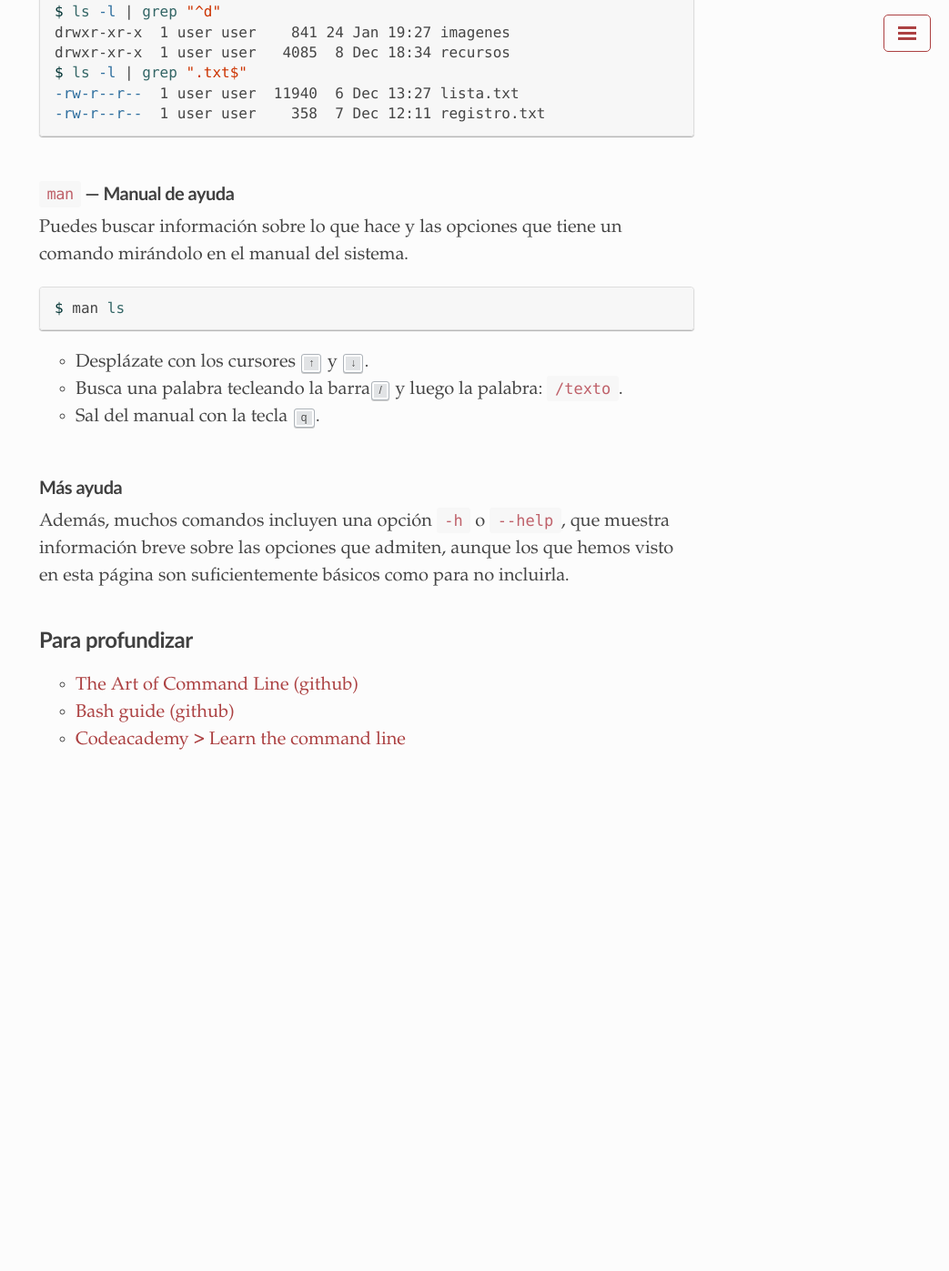
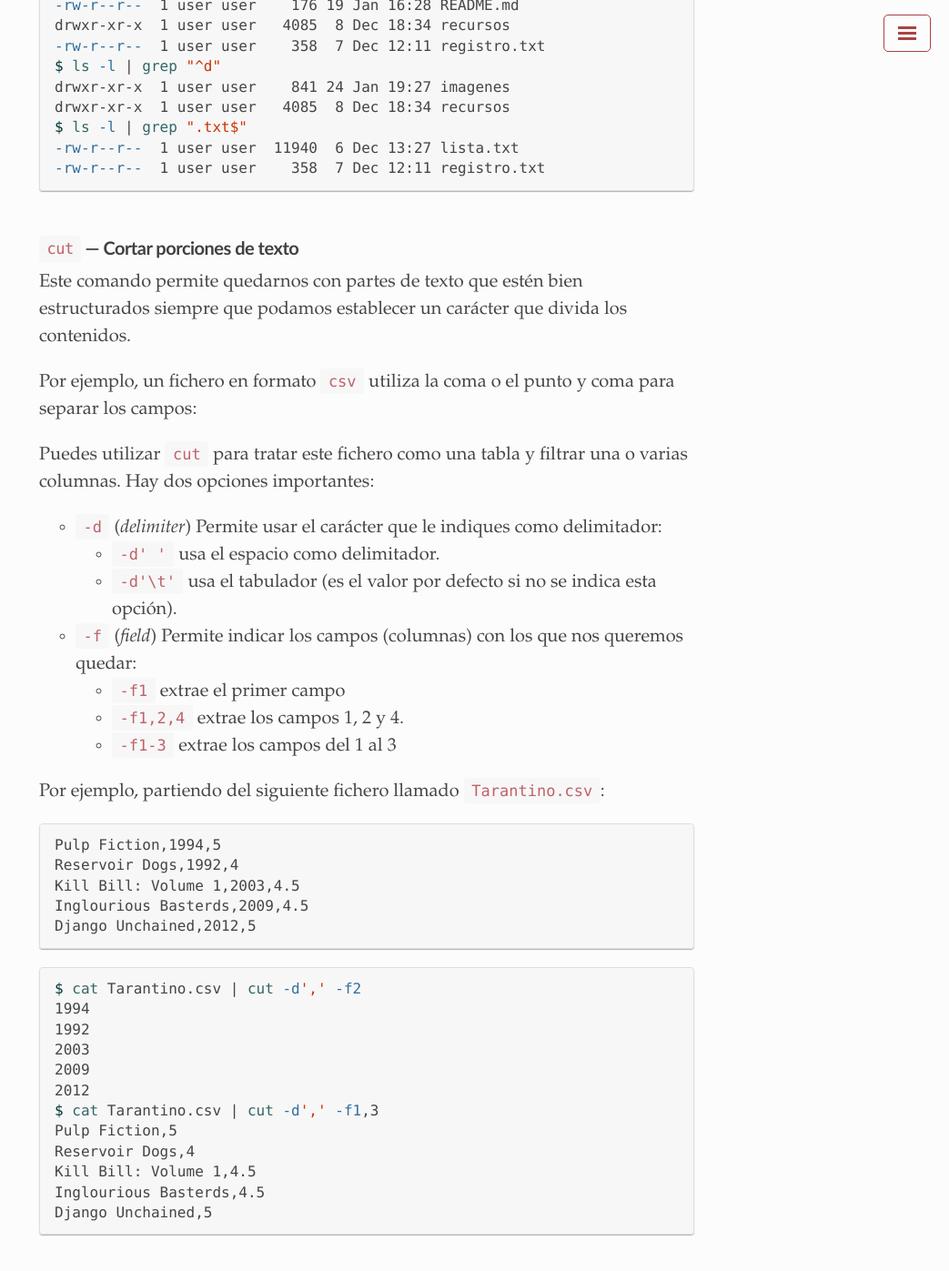
Before and after one commit to santi-gf/santi-gf.github.io, a Jekyll site: the page built from terminal-linux.md, in a window 1280 px wide and 1400 px high, scrolled down 10327 px. Shown: the top 1397 px of the window at 91% size, without its empty margins (237-1280 px from the left). Built offline with Jekyll 4.4.1, drawn with Linux system fonts in a browser that asks for light colours; a style sheet for code colours, icons or effects is not loaded; before the commit the page ends 11235 px from its top, so only the background shows below that; some of the changed text lies outside the part shown.

Commit message:
Updated terminal-linux.md

````diff
--- a/terminal-linux.md
+++ b/terminal-linux.md
@@ -16,9 +16,15 @@ h3 {
   -ms-user-select: none;
   user-select: none;
 }
+.text-tip::before {
+    content:"➜";
+    float: left;
+    padding-right: 5px;
+}
 .text-tip {
     color: #941818;
 }
+
 </style>
 
 * Toc
@@ -343,7 +349,7 @@ $ cat /etc/passwd | grep "^root"
 root:x:0:0:root:/root:/bin/bash
 ```
 
-> ➜ Al usar `grep` es recomendable escribir el término entre comillas, aunque si el patrón que escribimos no contiene espacios no es necesario.
+> Al usar `grep` es recomendable escribir el término entre comillas, aunque si el patrón que escribimos no contiene espacios no es necesario.
 {:.text-tip}
 
 
@@ -363,6 +369,47 @@ $ ls -l | grep ".txt$"
 -rw-r--r--  1 user user  11940  6 Dec 13:27 lista.txt
 -rw-r--r--  1 user user    358  7 Dec 12:11 registro.txt
 ```
+
+
+### `cut` --- Cortar porciones de texto
+
+Este comando permite quedarnos con partes de texto que estén bien estructurados siempre que podamos establecer un carácter que divida los contenidos.
+
+Por ejemplo, un fichero en formato `csv` utiliza la coma o el punto y coma para separar los campos:
+
+Puedes utilizar `cut` para tratar este fichero como una tabla y filtrar una o varias columnas. Hay dos opciones importantes:
+
+- `-d` (*delimiter*) Permite usar el carácter que le indiques como delimitador:
+  - `-d' '` usa el espacio como delimitador.
+  - `-d'\t'` usa el tabulador (es el valor por defecto si no se indica esta opción).
+- `-f` (*field*) Permite indicar los campos (columnas) con los que nos queremos quedar:
+  - `-f1` extrae el primer campo
+  - `-f1,2,4` extrae los campos 1, 2 y 4.
+  - `-f1-3` extrae los campos del 1 al 3
+
+Por ejemplo, partiendo del siguiente fichero llamado `Tarantino.csv`:
+
+    Pulp Fiction,1994,5
+    Reservoir Dogs,1992,4
+    Kill Bill: Volume 1,2003,4.5
+    Inglourious Basterds,2009,4.5
+    Django Unchained,2012,5
+
+```bash
+$ cat Tarantino.csv | cut -d',' -f2
+1994
+1992
+2003
+2009
+2012
+$ cat Tarantino.csv | cut -d',' -f1,3
+Pulp Fiction,5
+Reservoir Dogs,4
+Kill Bill: Volume 1,4.5
+Inglourious Basterds,4.5
+Django Unchained,5
+```
+
 
 
 
@@ -385,11 +432,41 @@ $ man ls
 Además, muchos comandos incluyen una opción `-h` o `--help`, que muestra información breve sobre las opciones que admiten, aunque los que hemos visto en esta página son suficientemente básicos como para no incluirla.
 
 
+---
+
+## Ejercicios propuestos
+
+
+- En una única línea: usando `echo` escribe en cuatro nombres de persona, **uno por línea**, y haz que se guarde en el fichero `nobmres`. El resultado debería ser algo como:
+
+    ```bash
+    Laura
+    Edward
+    Sarah
+    Julian
+    ```
+
+- Lista todos los ficheros markdown `.md`.
+- Copia todos los ficheros `.md` al directorio `markdown` (suponiendo que ya está creado).
+- Filtra los resultados de `ls -l` para mostrar únicamente:
+  - Los directorios
+  - Los ficheros de 2017.
+  - Los ficheros (no directorios) que sólo tienen permiso de lectura para el usuario.
+- Busca en el `man` la opción para que `ls` liste los ficheros ordenados por tamaño (en inglés, *size*).
+- El comando `dig`, con la opción `any`, muestra todos los registros DNS de un servidor (ej: `dig twitter.com any`). Úsalo para extraer únicamente los registros de correo electrónico (`MX`).
+
+
+<!-- ## Ejemplos resueltos
+
+Ejercicio más elaborado: Obtener el tiempo -->
+
+
 
 
 {% comment %}
 
-
+$ ping -c200 google.com | grep "bytes from" | cut -d' ' -f8 | cut -d'=' -f2 > pingtimes
+$ gnuplot -p -e 'plot "pingtimes"'
 
 
 {% endcomment %}
````
